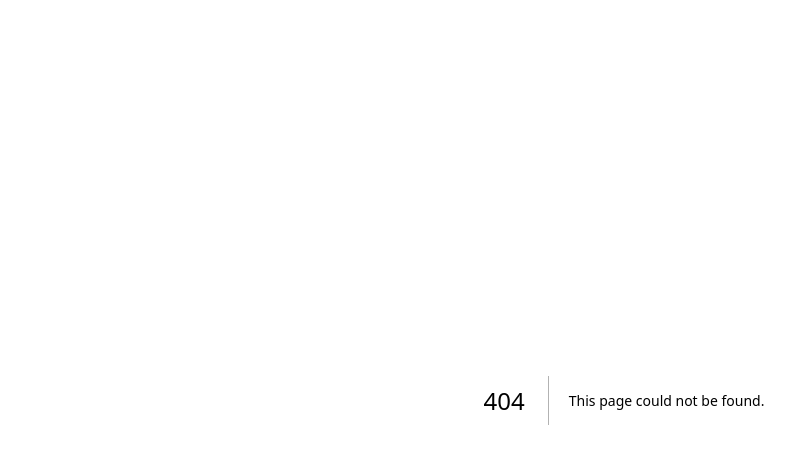
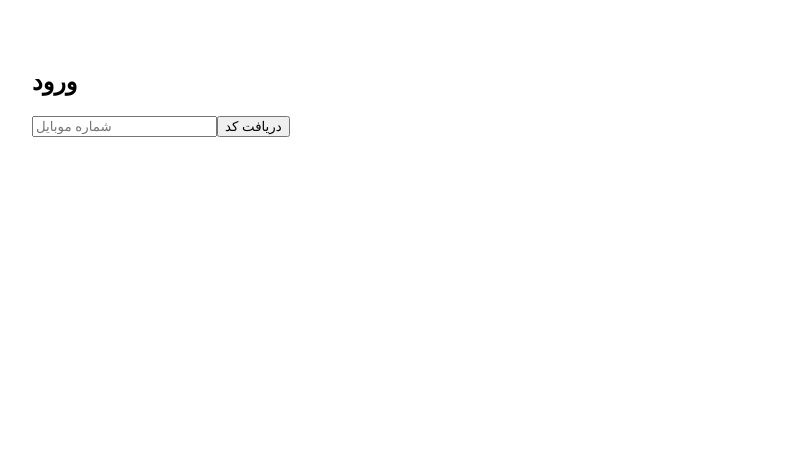
Before and after one commit to m-khonyagar/amline-platform, a Next.js app in the folder next-gen/apps/people/: page /login in a window 1280 px wide. Before the commit this address had no page. Shown: the top 464 px of the page, without its empty margins (16-811 px from the left). Built offline with nearby package versions, Linux system fonts and the light colour scheme.

Commit message:
bootstrap v2: people login page

```diff
--- /dev/null
+++ b/next-gen/apps/people/pages/login.tsx
@@ -0,0 +1,32 @@
+import { useState } from 'react'
+
+export default function Login() {
+  const [phone, setPhone] = useState('')
+  const [result, setResult] = useState(null)
+
+  const handleLogin = async () => {
+    const res = await fetch('http://localhost:9001/api/v1/auth/login', {
+      method: 'POST',
+      headers: { 'Content-Type': 'application/json' },
+      body: JSON.stringify({ phone })
+    })
+    const data = await res.json()
+    setResult(data)
+  }
+
+  return (
+    <div style={{ padding: 40 }}>
+      <h2>ورود</h2>
+      <input
+        placeholder="شماره موبایل"
+        value={phone}
+        onChange={(e) => setPhone(e.target.value)}
+      />
+      <button onClick={handleLogin}>دریافت کد</button>
+
+      {result && (
+        <pre>{JSON.stringify(result, null, 2)}</pre>
+      )}
+    </div>
+  )
+}
```
